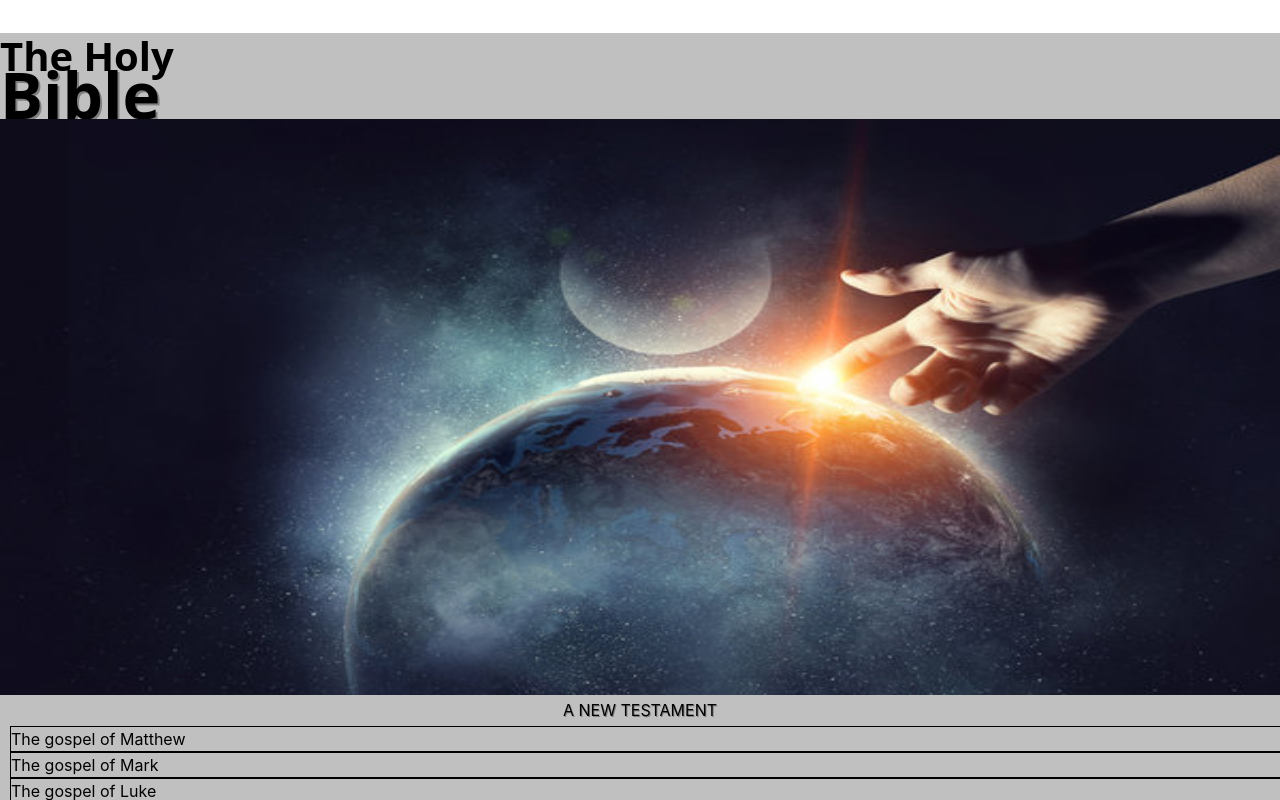
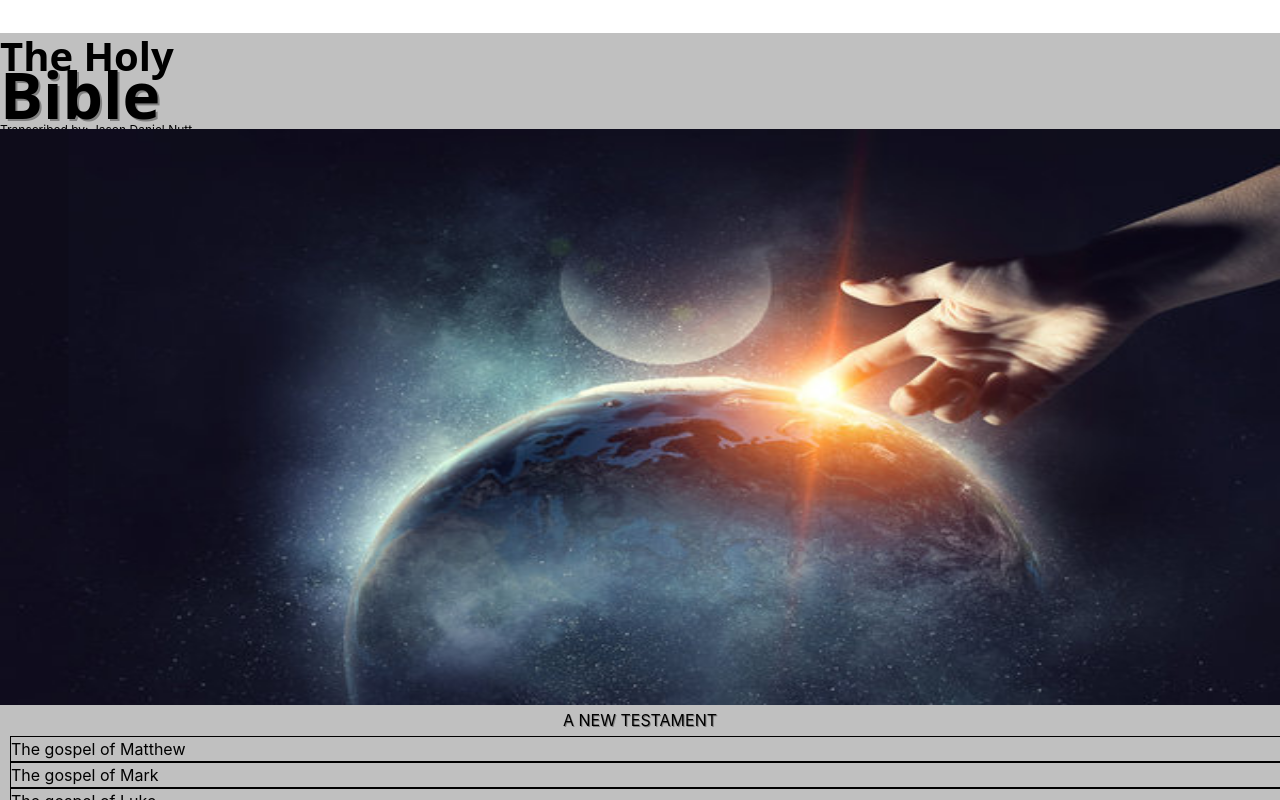
Before and after one commit to jnutt367/the-holy-bible, a Next.js app: page / in a window 1280 px wide. Shown: the top 800 px of the page. Built offline with nearby package versions, Linux system fonts and the light colour scheme.

Commit message:
Update Home.module.css
titlt mb 4rem

```diff
--- a/styles/Home.module.css
+++ b/styles/Home.module.css
@@ -17,7 +17,7 @@
   font-family: Ariel, sans;
   text-shadow: 2px 2px grey;
   font-size: 64px;
-  margin-bottom: 3.8rem;
+  margin-bottom: 4rem;
 }
 .hero {
   position:relative;
@@ -27,7 +27,6 @@
    position: relative;
    top: -150px;
    font-size: 12px;
-   margin-bottom: 5px;
 }
 .new {
   position: relative;
```
